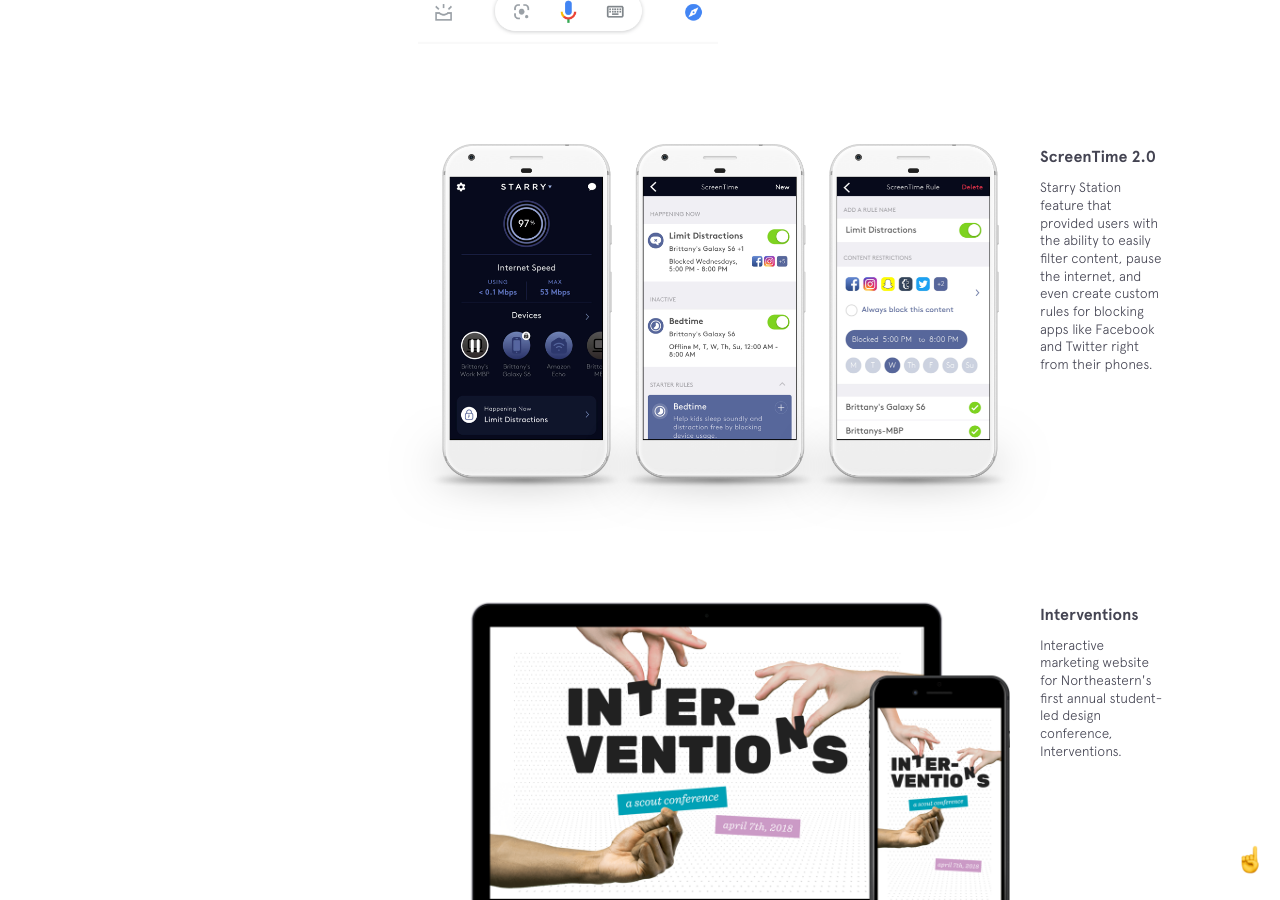
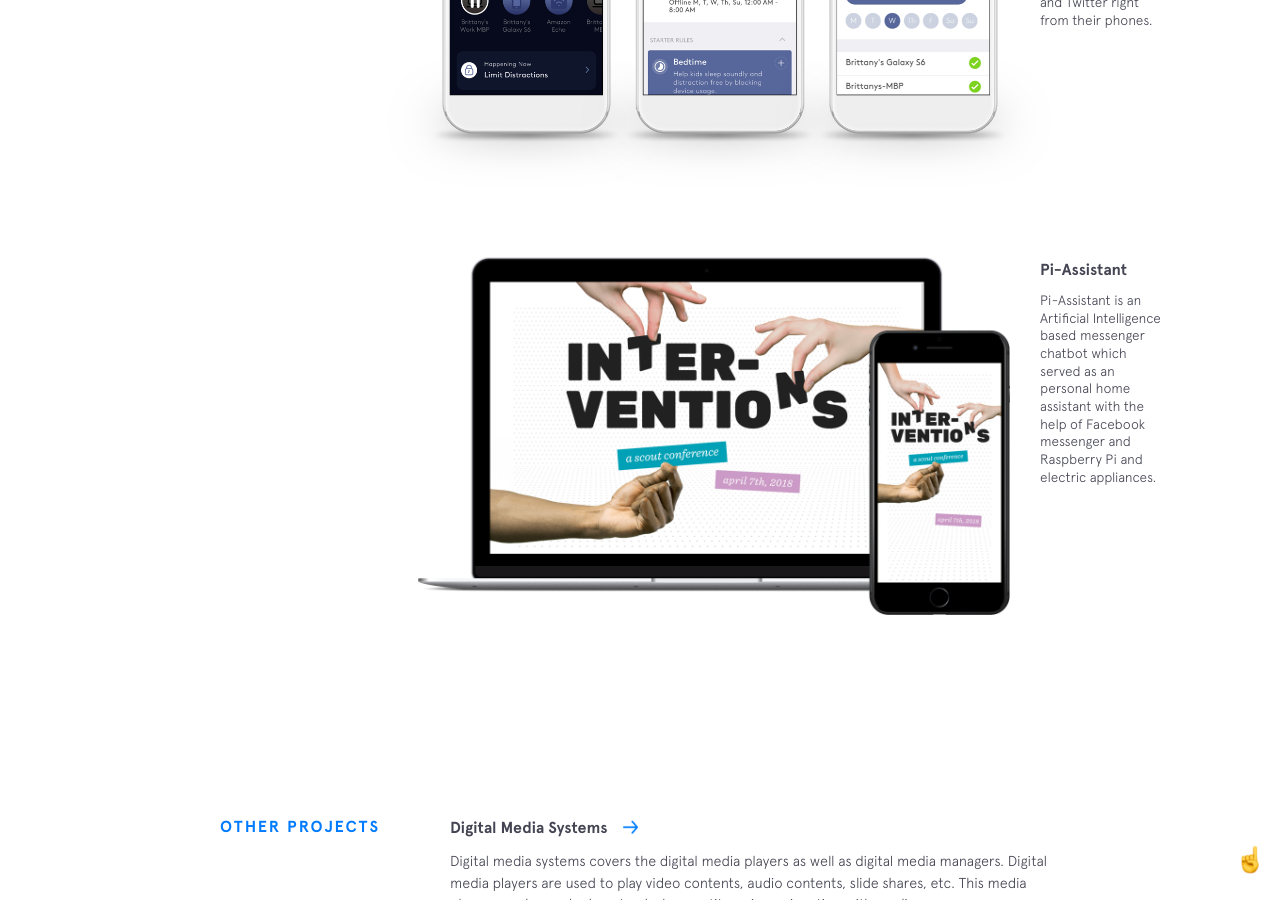
Before and after one commit to koshtinikhilesh/koshtinikhilesh.github.io, a Jekyll site: the page built from index.html, in a window 1280 px wide and 900 px high, scrolled down 2863 px. Built offline with Jekyll 4.4.1, drawn with Linux system fonts in a browser that asks for light colours; nearby versions of some CDN libraries.

Commit message:
Updated images

```diff
--- a/_includes/featured-projects.html
+++ b/_includes/featured-projects.html
@@ -4,7 +4,7 @@
     <div class="project different voice">
       <figure class="project__pic">
         <a href="https://sites.google.com/view/differentvoice/" target="_blank">
-          <img src="{{site.baseurl}}/img/featured/differentvoice/different-voice-3.png" alt="">
+          <img src="{{site.baseurl}}/img/featured/differentvoice/different-voice-4.png" alt="">
         </a>
       </figure>
       <figcaption class="project__caption">
@@ -46,9 +46,9 @@
       </figure>
       <figcaption class="project__caption">
         <div class="project__name">
-          <a href="https://interventions.design/" target="_blank">Interventions</a>
+          <a href="https://interventions.design/" target="_blank">Pi-Assistant</a>
         </div>
-        <p>Interactive marketing website for Northeastern's first annual student-led design conference, Interventions.</p>
+        <p>Pi-Assistant is an Artificial Intelligence based messenger chatbot which served as an personal home assistant with the help of Facebook messenger and Raspberry Pi and electric appliances.</p>
       </figcaption>
     </div>
   </div>
```
Also changed, not shown: img/featured/differentvoice/different-voice-4.png (added).
